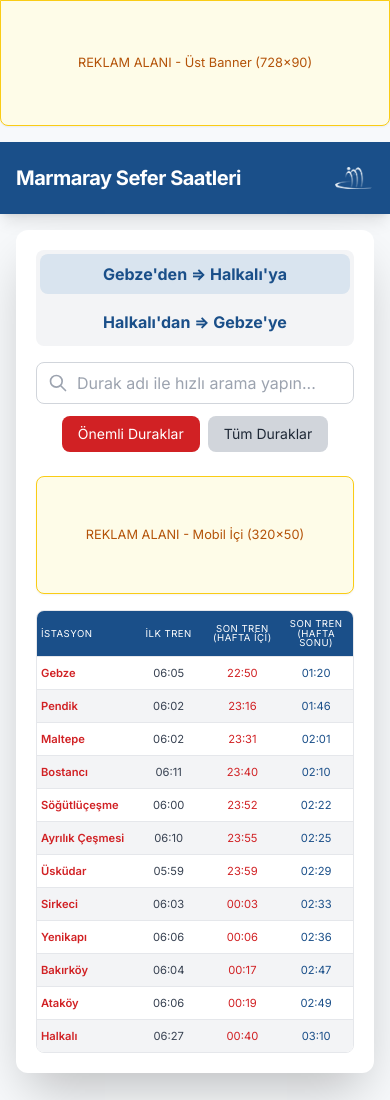
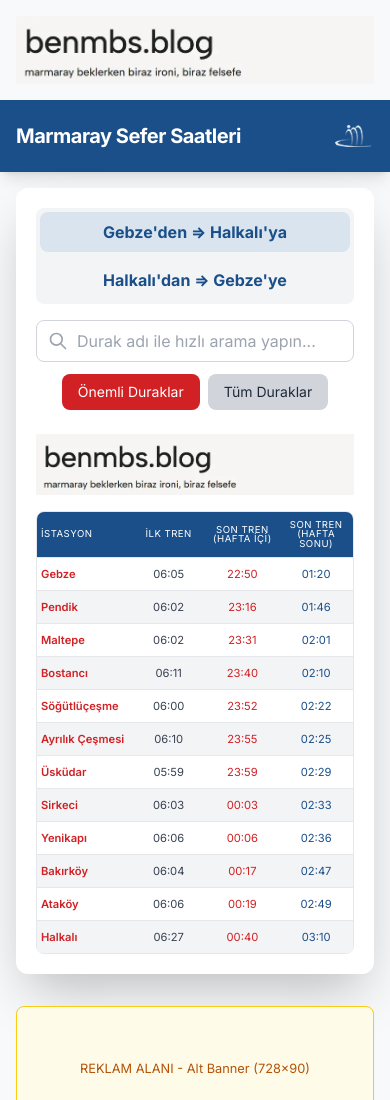
Before and after one commit to mbssahin-dotcom/marmaraysaatler, a plain HTML site: page index.html in a window 390 px wide. Shown: the top 1100 px of the page. Drawn offline with nearby package versions, Linux system fonts and the light colour scheme.

Commit message:
Update index.html
benmbs.blog için header ve mobile içi reklam bannerı eklendi

```diff
--- a/index.html
+++ b/index.html
@@ -108,10 +108,21 @@
 </head>
 <body class="min-h-screen flex flex-col">
 
-    <!-- Top Advertisement Banner -->
-    <div class="w-full bg-yellow-50 border border-yellow-400 text-center py-3 mb-4 rounded-b-lg shadow-sm">
-        <div class="ad-placeholder">REKLAM ALANI - Üst Banner (728x90)</div>
-    </div>
+    <!-- Top Advertisement Banner (clean, max 728px) -->
+<div class="w-full bg-transparent my-4">
+  <div class="max-w-6xl mx-auto px-4">
+    <a href="https://benmbs.blog/?v=marmaray&utm_source=marmaraysaatler&utm_medium=banner&utm_campaign=2025q4&utm_content=top"
+       target="_blank" rel="sponsored noopener"
+       aria-label="benmbs.blog | Kişisel Blog" title="benmbs.blog | Kişisel Blog">
+      <img
+        src="benmbs_banner.webp"
+        alt="benmbs.blog | Kişisel Blog"
+        class="block w-full h-auto max-w-[728px] mx-auto"
+        width="728" height="90" loading="lazy" decoding="async">
+    </a>
+  </div>
+</div>
+
 
     <!-- Header Section -->
     <header class="header-bg p-4 shadow-lg">
@@ -166,10 +177,19 @@
                     </div>
                 </div>
 
-                <!-- New Mobile Ad Slot (Visible only on small screens) -->
-                <div class="lg:hidden w-full bg-yellow-50 border border-yellow-400 text-center py-2 mb-4 rounded-lg shadow-sm">
-                    <div class="ad-placeholder h-16">REKLAM ALANI - Mobil İçi (320x50)</div>
-                </div>
+               <!-- New Mobile Ad Slot (Visible only on small screens, clean, max 320px) -->
+<div class="lg:hidden w-full bg-transparent my-4">
+  <a href="https://benmbs.blog/?v=marmaray&utm_source=marmaraysaatler&utm_medium=banner&utm_campaign=2025q4&utm_content=mobile"
+     target="_blank" rel="sponsored noopener"
+     aria-label="benmbs.blog | Kişisel Blog" title="benmbs.blog | Kişisel Blog">
+    <img
+      src="benmbs_banner.webp"
+      alt="benmbs.blog | Kişisel Blog"
+      class="block w-full h-auto max-w-[320px] mx-auto"
+      width="320" height="50" loading="lazy" decoding="async">
+  </a>
+</div>
+
 
                 <!-- Schedule Table -->
                 <div class="overflow-x-auto border rounded-lg shadow-inner">
```
